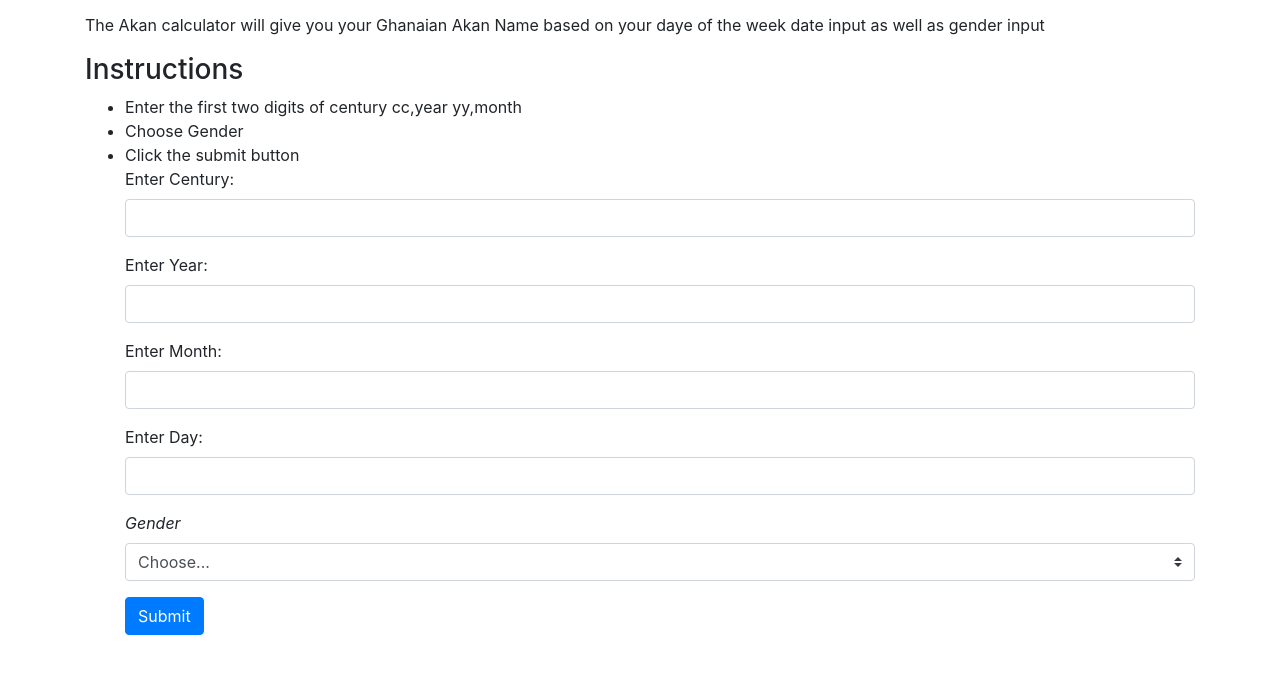
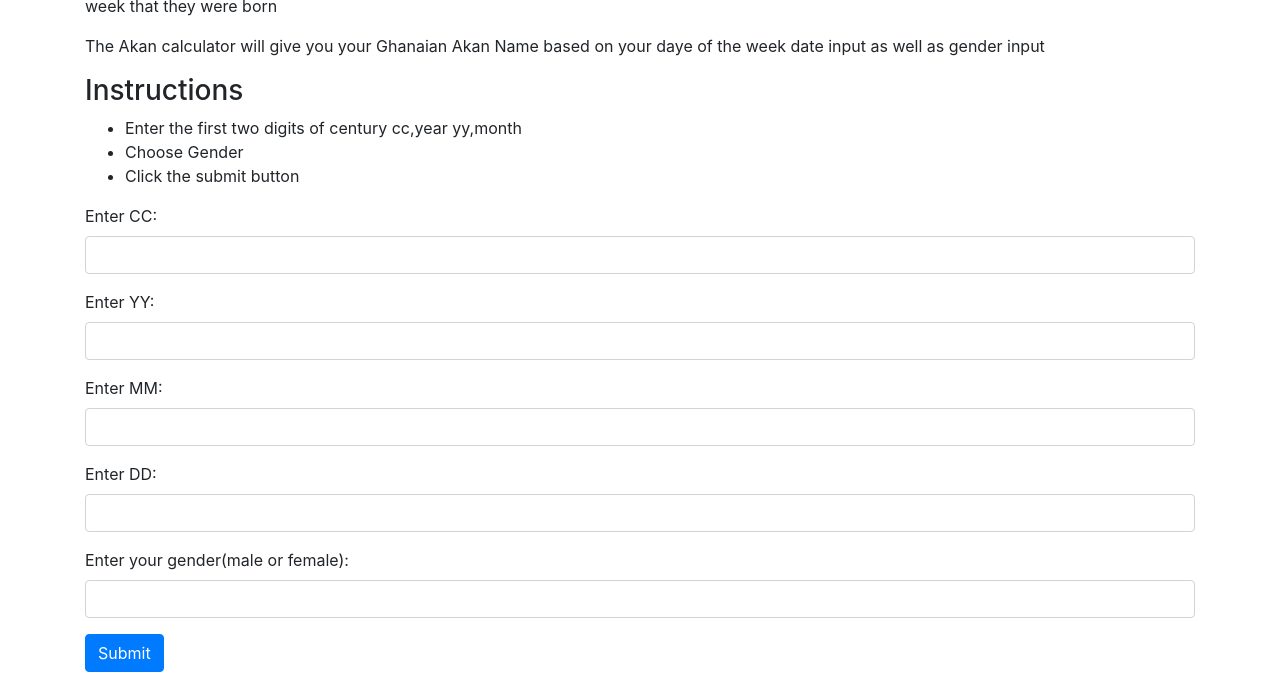
Before and after one commit to AndrewIndeche/Akan-Name-Generator, a plain HTML site: page index.html in a window 1280 px wide. Shown: the part 107-800 px from the top of the page. Drawn offline with nearby package versions, Linux system fonts and the light colour scheme.

Commit message:
re edited changes on js fiddle before reentering

```diff
--- a/index.html
+++ b/index.html
@@ -1,14 +1,12 @@
 <!DOCTYPE html>
-<html>
+<html lang="en">
 <head>
-   <meta charset="utf-8"</>
     <meta charset="UTF-8">
     <meta http-equiv="X-UA-Compatible" content="IE=edge">
     <meta name="viewport" content="width=device-width, initial-scale=1.0">
     <link rel="stylesheet" href="https://stackpath.bootstrapcdn.com/bootstrap/4.1.3/css/bootstrap.min.css"
         integrity="sha384-MCw98/SFnGE8fJT3GXwEOngsV7Zt27NXFoaoApmYm81iuXoPkFOJwJ8ERdknLPMO" crossorigin="anonymous">
-   <title>Akan Names</title>
-   <script type="text/javascript" src="scripts.js"></script>
+    <title>Test form</title>
     <style>
         html,
         body {
@@ -23,11 +21,9 @@
     </style>
 </head>
 <body>
-      <form>
     <div class="container">
         <div class="row">
             <div class="col-sm-12">
-            <form onsubmit="processForm(event)">
               <h1>Akan Name Calculator</h1>
                <p>Akan names are names that are derived from Ghanaian culture.Ghanaians give their first names to their children corresponding to a day of the week that they were born<p>
                <p>The Akan calculator will give you your Ghanaian Akan Name based on your daye of the week date input as well as gender input</p>
@@ -36,35 +32,66 @@
                <li>Enter the first two digits of century cc,year yy,month </li>
                <li>Choose Gender</li>
                <li>Click the submit button</li>
+               </ul>
+                <form onsubmit="processForm(event)">
                     <div class="form-group">
-              <label for="fname">Enter Century:</label>
+                        <label for="fname">Enter CC:</label>
                         <input type="number" id="cc" name="fname" class="form-control">
                     </div>
                     <div class="form-group">
-              <label for="fname">Enter Year:</label>
+                        <label for="fname">Enter YY:</label>
                         <input type="number" id="yy" name="fname" class="form-control">
                     </div>
                     <div class="form-group">
-              <label for="fname">Enter Month:</label>
+                        <label for="fname">Enter MM:</label>
                         <input type="number" id="mm" name="fname" class="form-control">
                     </div>
                     <div class="form-group">
-              <label for="fname">Enter Day:</label>
+                        <label for="fname">Enter DD:</label>
                         <input type="number" id="dd" name="fname" class="form-control">
                     </div>
+
                     <div class="form-group">
-              <label class="mr-sm-2" for="inlineFormCustomSelect"><em>Gender</em></label>
-              <select class="custom-select mr-sm-2" id="gender">
-              <option selected>Choose...</option>
-              <option value="1">Male</option>
-              <option value="2">Female</option>
-              </select>
+                        <label for="lname">Enter your gender(male or female):</label>
+                        <input type="text" id="gender" name="lname" class="form-control">
                     </div>
                     <button type="submit" class="btn btn-primary">Submit</button>
                 </form>
             </div>
         </div>
     </div>
+    <form onsubmit="processForm(event)" class="d-none">
+        <input type="submit" value="Submit">
     </form>
+    <script type="text/javascript">
+        let female_names = ["Adwoa", "Abenaa", "Akua", "Yaa", "Afua", "Ama", "Akosua",] //0-6
+        let male_names = ['Kwasi', 'Kwadwo', 'Kwabena', 'Kwaku', 'Yaw', 'Kofi', 'Kwame']
+        function getBirthday(CC, YY, MM, DD) {
+            return ((((CC / 4) - 2 * CC - 1) + ((5 * YY / 4)) + ((26 * (MM + 1) / 10)) + DD) % 7) - 1.5
+        }
+        function processForm(e) {
+            e.preventDefault();
+            let gender = document.getElementById("gender").value
+            let yy = parseInt(document.getElementById("yy").value)
+            let cc = parseInt(document.getElementById("cc").value)
+            let mm = parseInt(document.getElementById("mm").value)
+            let dd = parseInt(document.getElementById("dd").value)
+            if (dd < 0 || dd > 31) {
+                return alert( dd + " is not a valid day. The day should be between zero and 31")
+            }
+            if (mm < 0 || mm > 31) {
+                return alert( mm + " is not a valid month. The month should be between zero and twelve")
+            }
+            var dayOfTheWeek = getBirthday(cc, yy, mm, dd) //0-6
+            if (gender == "male") {
+                var name = male_names[dayOfTheWeek]
+                alert("Your Akan name is " + name)
+            }
+            if (gender == "female") {
+                var name = female_names[dayOfTheWeek]
+                alert("Your Akan name is " + name)
+            }
+        }
+    </script>
 </body>
 </html>
```
Lines whose indentation alone changed are shown as unchanged.
